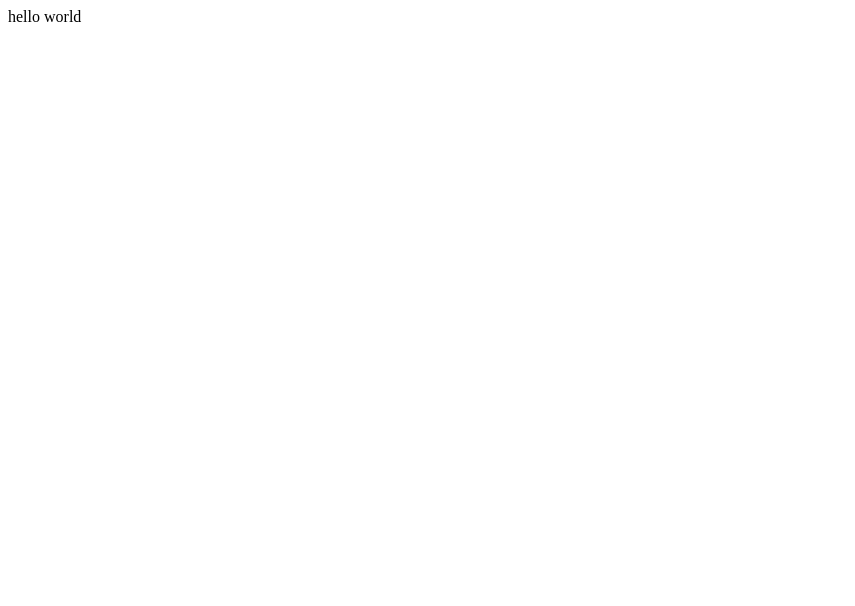
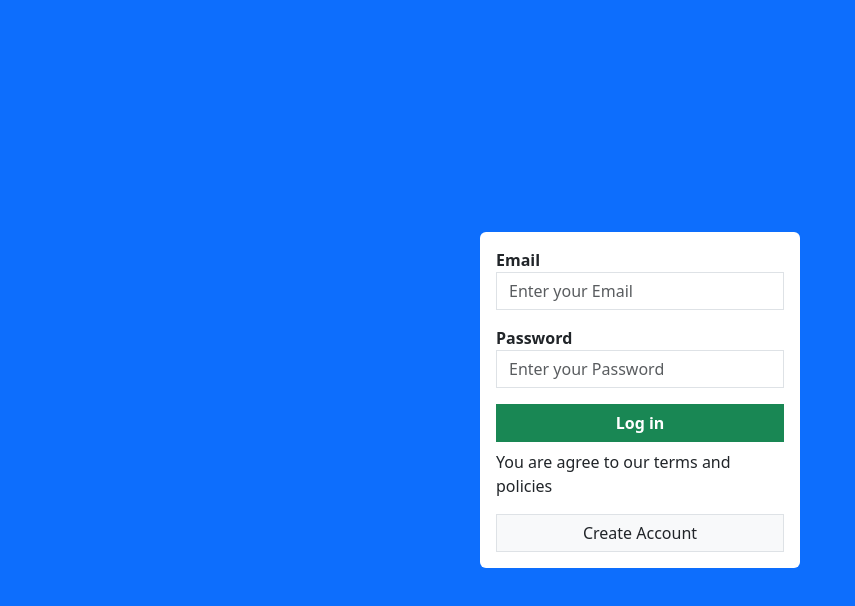
Before and after one commit to Abubakar-Meigag/react-node-register-login-project, a React (Create React App) app in the folder client/: page / in a window 1280 px wide. Shown: the top 606 px of the page, without its empty margins (0-855 px from the left). Built offline with nearby package versions, Linux system fonts and the light colour scheme.

Commit message:
done with log in component

```diff
--- a/client/package.json
+++ b/client/package.json
@@ -6,8 +6,10 @@
     "@testing-library/jest-dom": "^5.17.0",
     "@testing-library/react": "^13.4.0",
     "@testing-library/user-event": "^13.5.0",
+    "bootstrap": "^5.3.2",
     "react": "^18.2.0",
     "react-dom": "^18.2.0",
+    "react-router-dom": "^6.16.0",
     "react-scripts": "5.0.1",
     "web-vitals": "^2.1.4"
   },
--- a/client/src/App.js
+++ b/client/src/App.js
@@ -1,9 +1,10 @@
+import Login from "./components/Login";
 
 
 function App() {
   return (
     <div className="App">
-      hello world
+      <Login />
     </div>
   );
 }
--- /dev/null
+++ b/client/src/components/Login.jsx
@@ -0,0 +1,29 @@
+import React from 'react'
+
+function Login() {
+  return (
+    <div className='d-flex justify-content-center align-items-center bg-primary vh-100'>
+        <div className='bg-white p-3 rounded w-25'>
+            <form action=''>
+
+                <div className='mb-3'>
+                    <label htmlFor='email'><strong>Email</strong></label>
+                    <input type='email' placeholder='Enter your Email' className='form-control rounded-0' />
+                </div>
+
+                <div className='mb-3'>
+                    <label htmlFor='password'><strong>Password</strong></label>
+                    <input type='password' placeholder='Enter your Password' className='form-control rounded-0' />
+                </div>
+
+                <button className='btn btn-success w-100 rounded-0'><strong>Log in</strong></button>
+                <p className='mt-2'>You are agree to our terms and policies</p>
+                <button className='btn btn-default border w-100 bg-light rounded-0'>Create Account</button>
+
+            </form>
+        </div>
+    </div>
+  )
+}
+
+export default Login
--- a/client/src/index.js
+++ b/client/src/index.js
@@ -2,6 +2,7 @@ import React from 'react';
 import ReactDOM from 'react-dom/client';
 import App from './App';
 import reportWebVitals from './reportWebVitals';
+import "../node_modules/bootstrap/dist/css/bootstrap.min.css";
 
 const root = ReactDOM.createRoot(document.getElementById('root'));
 root.render(
```
Also changed, not shown: 1 other file (tests, documents, lock files or other folders).
